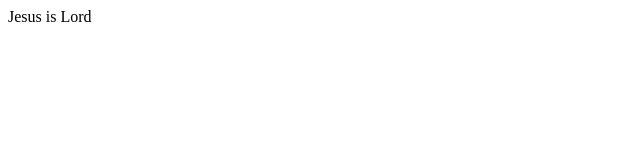
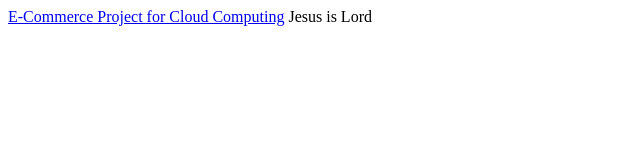
Before and after one commit to Goobriel/GabrielPerez.github.io, a plain HTML site: page index.html in a window 1280 px wide. Shown: the whole page, without its empty margins (0-640 px from the left). Drawn offline with Linux system fonts and the light colour scheme.

Commit message:
Update index.html

```diff
--- a/index.html
+++ b/index.html
@@ -5,6 +5,8 @@
         <title>Gabriels Portfolio</title>
     </head>
     <body>
+        <a href = "https://github.com/Goobriel/E-Commerce-Store">E-Commerce Project for Cloud Computing</a>
+
         Jesus is Lord
     </body>
 </html>
```
